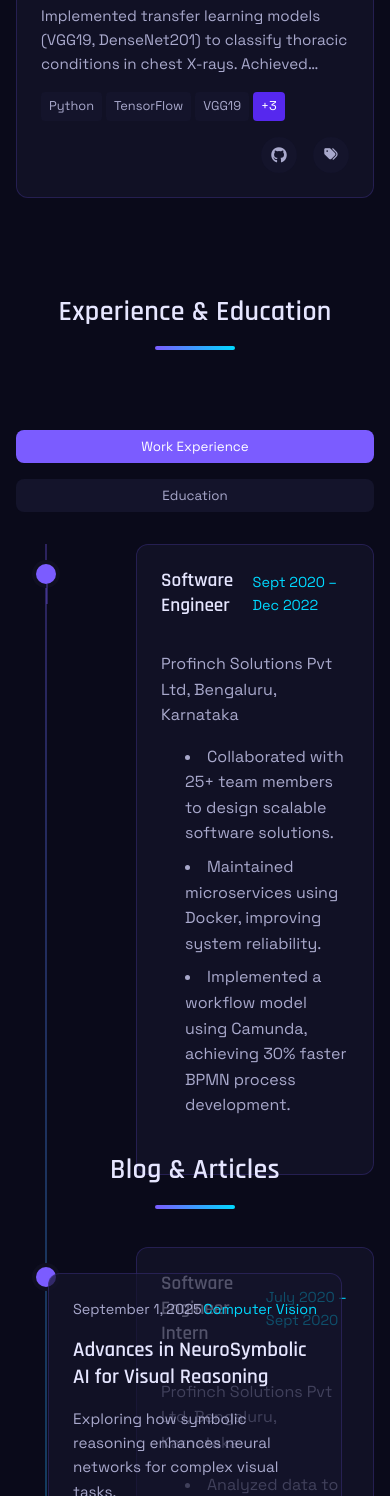
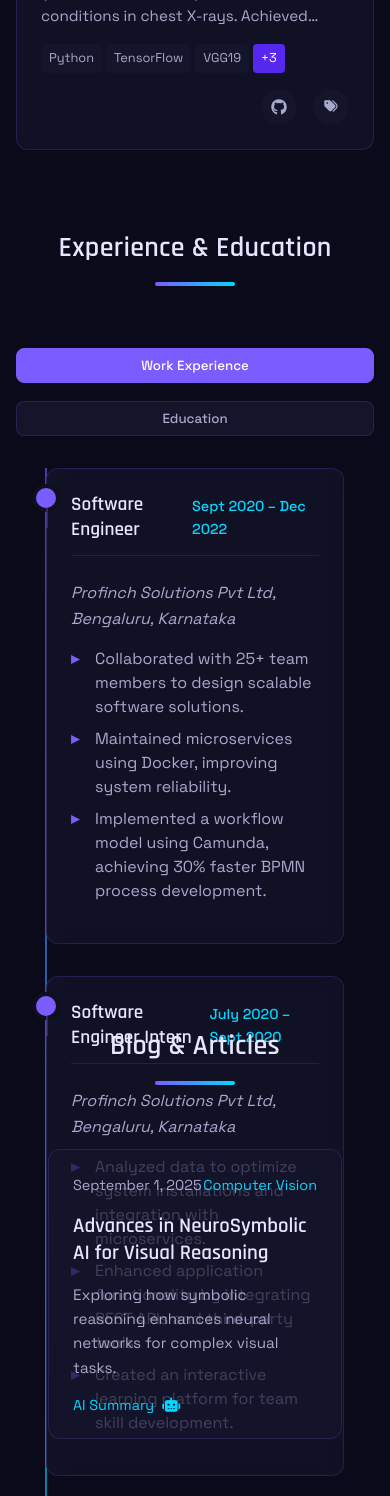
Before and after one commit to Pradyumna2098/Portfolio, a Flask app: page / in a window 390 px wide. Shown: the part 5004-6500 px from the top of the page. Run offline with Flask 3, Linux system fonts and the light colour scheme; some libraries are stand-ins or nearby versions.

Commit message:
Fix timeline hover effects and reduce section spacing

```diff
--- a/static/css/spacing-fixes.css
+++ b/static/css/spacing-fixes.css
@@ -1,50 +1,65 @@
 /* Additional spacing fixes */
 .section {
-    padding: 6rem 0;  /* Increased padding between sections */
-    margin-bottom: 2rem;
+    padding: 5rem 0;  /* Reduced padding between sections */
+    margin-bottom: 1rem;
 }
 
 .section-header {
-    margin-bottom: 4rem;  /* Increased space after section headers */
+    margin-bottom: 3rem;  /* Reduced space after section headers */
+}
+
+/* Experience section specific fixes */
+.experience-section {
+    padding: 4rem 0;
+    margin-bottom: 3rem; /* Reduced bottom margin */
 }
 
 .timeline-container {
-    padding: 3rem 0;  /* Added padding around timeline */
+    padding: 2rem 0;  /* Reduced padding around timeline */
+    margin-bottom: 1rem; /* Added bottom margin */
 }
 
 .timeline-item {
-    margin-bottom: 3rem;  /* Increased space between timeline items */
+    margin-bottom: 2.5rem;  /* Reduced space between timeline items */
     position: relative;
-    padding-left: 2rem;
 }
 
 .timeline-card {
-    margin-bottom: 2.5rem;  /* Increased spacing between cards */
-    padding: 2rem;
+    margin-bottom: 2rem;  /* Reduced spacing between cards */
+    padding: 1.5rem;
     background: var(--card-bg);
     border: 1px solid var(--card-border);
     border-radius: var(--radius-md);
+    transition: all 0.3s ease;
+}
+
+.timeline-card:hover {
+    transform: translateY(-5px) scale(1.01);
+    box-shadow: 0 10px 30px rgba(0,0,0,0.2);
+    border-color: var(--accent-primary);
 }
 
 .card-header {
-    margin-bottom: 1.5rem;  /* Added space after card headers */
+    margin-bottom: 1rem;  /* Reduced space after card headers */
 }
 
 .card-body {
-    padding: 1rem 0;
+    padding: 0.5rem 0;
 }
 
 .card-responsibilities {
-    padding-left: 1.5rem;
-    margin: 1rem 0;
+    padding-left: 1rem;
+    margin: 0.75rem 0;
 }
 
 .card-responsibilities li {
-    margin-bottom: 0.75rem;
+    margin-bottom: 0.5rem;
 }
 
+/* Blog section - reduced gap */
 .blog-section {
-    padding-top: 6rem;  /* Added extra padding to blog section */
+    padding-top: 3rem;  /* Reduced extra padding to blog section */
+    margin-top: 1rem;
 }
 
 .blog-card {
--- a/static/css/timeline-fixes.css
+++ b/static/css/timeline-fixes.css
@@ -3,88 +3,255 @@
 /* Container setup */
 .timeline-container {
     position: relative;
-    padding: 3rem 0;
+    padding: 2rem 0;
     max-width: 1200px;
     margin: 0 auto;
+}
+
+.timeline-content {
+    position: relative;
+    min-height: 300px;
+}
+
+/* Timeline styles */
+.timeline {
+    position: absolute;
+    top: 0;
+    left: 0;
+    width: 100%;
+    opacity: 0;
+    visibility: hidden;
+    transform: translateY(20px);
+    transition: all var(--transition-normal);
+}
+
+.timeline.active {
+    opacity: 1;
+    visibility: visible;
+    transform: translateY(0);
 }
 
 /* Timeline vertical line */
 .timeline::before {
     content: '';
     position: absolute;
-    left: 30px;
+    top: 0;
+    left: 50%;
+    transform: translateX(-50%);
     width: 2px;
-    background: var(--accent-primary);
-    opacity: 0.3;
-    top: 0;
-    height: calc(100% - 50px); /* Shorter line length */
+    height: calc(100% - 40px);
+    background: linear-gradient(to bottom, var(--accent-primary), var(--accent-tertiary));
+    opacity: 0.6;
 }
 
 /* Timeline items and markers */
 .timeline-item {
     position: relative;
-    margin-bottom: 2.5rem;
-    padding-left: 60px; /* Space for marker */
+    margin-bottom: 3rem;
+    width: 100%;
+    display: flex;
+    justify-content: center;
+    align-items: flex-start;
 }
 
 .timeline-marker {
     position: absolute;
-    left: 30px;
+    top: 20px;
+    left: 50%;
     transform: translateX(-50%);
-    top: 0;
     width: 16px;
     height: 16px;
     background: var(--accent-primary);
     border-radius: 50%;
     z-index: 2;
+    box-shadow: 0 0 0 4px var(--bg-secondary), 0 0 0 6px var(--accent-primary);
+    transition: all var(--transition-fast);
 }
 
 /* Timeline cards */
 .timeline-card {
-    position: relative;
+    width: 45%;
+    max-width: 500px;
     background: var(--card-bg);
     border: 1px solid var(--card-border);
-    border-radius: var(--radius-md);
+    border-radius: var(--radius-lg);
     padding: 1.5rem;
-    margin-left: 15px; /* Space from marker */
-    z-index: 1;
+    position: relative;
+    transition: all var(--transition-normal);
+    cursor: pointer;
+    backdrop-filter: blur(10px);
+    -webkit-backdrop-filter: blur(10px);
+}
+
+/* Hover effects for timeline cards */
+.timeline-card:hover {
+    transform: translateY(-8px) scale(1.02);
+    box-shadow: var(--shadow-large);
+    border-color: var(--accent-primary);
+}
+
+.timeline-card:hover .timeline-marker {
+    background: var(--accent-secondary);
+    transform: translateX(-50%) scale(1.2);
+}
+
+/* Alternating card positions */
+.timeline-item:nth-child(odd) .timeline-card {
+    margin-right: auto;
+    margin-left: 0;
+}
+
+.timeline-item:nth-child(even) .timeline-card {
+    margin-left: auto;
+    margin-right: 0;
 }
 
 /* Card content */
 .card-header {
     margin-bottom: 1rem;
+    border-bottom: 1px solid var(--card-border);
+    padding-bottom: 0.75rem;
 }
 
 .card-title {
     color: var(--text-primary);
     font-size: 1.25rem;
     margin-bottom: 0.5rem;
+    font-weight: 600;
 }
 
-.card-subtitle {
+.card-duration {
     color: var(--accent-tertiary);
-    font-size: 1rem;
-    margin-bottom: 0.5rem;
+    font-size: 0.9rem;
+    font-weight: 500;
 }
 
-.card-date {
+.card-body {
+    margin-top: 1rem;
+}
+
+.card-company {
     color: var(--text-secondary);
-    font-size: 0.9rem;
+    font-size: 1rem;
+    margin-bottom: 1rem;
+    font-style: italic;
+}
+
+.card-responsibilities {
+    list-style: none;
+    padding: 0;
+    margin: 0;
+}
+
+.card-responsibilities li {
+    position: relative;
+    padding-left: 1.5rem;
+    margin-bottom: 0.75rem;
+    color: var(--text-secondary);
+    line-height: 1.5;
+}
+
+.card-responsibilities li::before {
+    content: '▸';
+    position: absolute;
+    left: 0;
+    color: var(--accent-primary);
+    font-weight: bold;
+}
+
+.card-coursework {
+    margin-top: 1rem;
+}
+
+.card-coursework h4 {
+    color: var(--accent-tertiary);
+    margin-bottom: 0.75rem;
+    font-size: 1rem;
+    font-weight: 600;
+}
+
+.coursework-tags {
+    display: flex;
+    flex-wrap: wrap;
+    gap: 0.5rem;
+}
+
+.coursework-tag {
+    padding: 0.25rem 0.75rem;
+    border-radius: var(--radius-sm);
+    background: linear-gradient(45deg, var(--accent-primary), var(--accent-secondary));
+    color: white;
+    font-size: 0.8rem;
+    font-weight: 500;
+    transition: transform var(--transition-fast);
+}
+
+.coursework-tag:hover {
+    transform: scale(1.05);
 }
 
 /* Fix for experience section spacing */
 .experience-section {
-    margin-bottom: 6rem;
-    padding-bottom: 3rem;
+    margin-bottom: 4rem;
+    padding-bottom: 2rem;
 }
 
-/* Stop line at last item */
-.timeline-item:last-child .timeline-marker::before {
-    display: none;
+/* Timeline tabs styling */
+.timeline-tabs {
+    display: flex;
+    justify-content: center;
+    gap: 1rem;
+    margin-bottom: 2rem;
 }
 
-/* Blog section separation */
+.timeline-tab {
+    padding: 0.75rem 1.5rem;
+    border-radius: var(--radius-md);
+    background: var(--bg-tertiary);
+    color: var(--text-secondary);
+    border: 1px solid var(--card-border);
+    transition: all var(--transition-fast);
+    cursor: pointer;
+    font-weight: 500;
+}
+
+.timeline-tab.active,
+.timeline-tab:hover {
+    background: var(--accent-primary);
+    color: white;
+    border-color: var(--accent-primary);
+    transform: translateY(-2px);
+}
+
+/* Blog section spacing fix */
 .blog-section {
     clear: both;
-    padding-top: 4rem;
+    padding-top: 2rem;
+    margin-top: 2rem;
 }
+
+/* Responsive design */
+@media (max-width: 768px) {
+    .timeline-item {
+        margin-bottom: 2rem;
+    }
+
+    .timeline-card {
+        width: 90%;
+        margin: 0 auto !important;
+    }
+
+    .timeline::before {
+        left: 2rem;
+    }
+
+    .timeline-marker {
+        left: 2rem;
+    }
+
+    .timeline-item:nth-child(odd) .timeline-card,
+    .timeline-item:nth-child(even) .timeline-card {
+        margin-left: 3rem;
+        margin-right: 0;
+    }
+}
```
Also changed, not shown: docs/static/css/spacing-fixes.css (+29 -14 lines), docs/static/css/timeline-fixes.css (deleted, +0 -241 lines).
